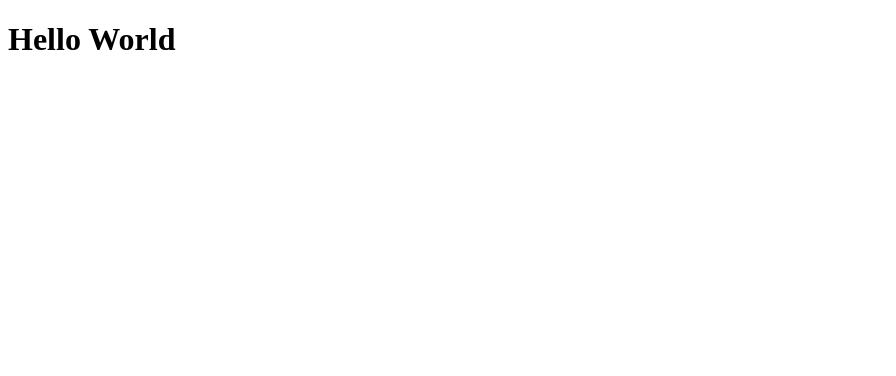
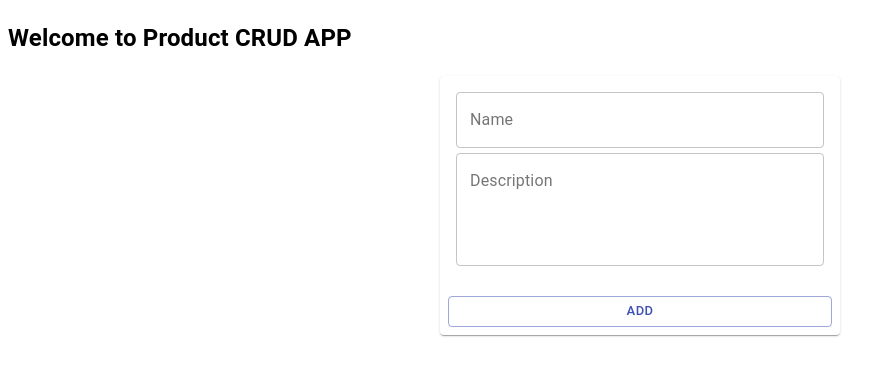
Before and after one commit to m-ata/docker-practise, a React app in the folder product-crud-frontend/: page / in a window 1280 px wide. Shown: the top 376 px of the page, without its empty margins (0-896 px from the left). Built offline with nearby package versions, Linux system fonts and the light colour scheme.

Commit message:
added simple product form

```diff
--- a/product-crud-frontend/package.json
+++ b/product-crud-frontend/package.json
@@ -23,6 +23,7 @@
   },
   "homepage": "https://github.com/m-ata/docker-practise#readme",
   "dependencies": {
+    "@material-ui/core": "^4.11.3",
     "react": "^17.0.2",
     "react-dom": "^17.0.2"
   },
--- /dev/null
+++ b/product-crud-frontend/src/App.tsx
@@ -0,0 +1,16 @@
+import * as React from 'react';
+import AddProduct from './components/AddProduct';
+import { Typography } from '@material-ui/core';
+
+const App = () => {
+
+    return (
+        <Typography component={'div'} >
+            <h2>
+                Welcome to Product CRUD APP
+            </h2>
+            <AddProduct />
+        </Typography>
+    )
+}
+export default App;
--- /dev/null
+++ b/product-crud-frontend/src/components/AddProduct.tsx
@@ -0,0 +1,61 @@
+import * as React from 'react';
+import { Grid, Card, Typography, Button, CardActions, CardContent, TextField } from '@material-ui/core';
+import { makeStyles } from '@material-ui/core/styles';
+
+const useStyles = makeStyles({
+    root: {
+      width: 400,
+    },
+  });
+
+const AddProduct = () => {
+
+    const classes = useStyles();
+    const [localState, setLocalState] = React.useState({
+        name: '',
+        description: ''
+    });
+
+    const { name, description } = localState;
+
+    const onSubmit = () => {
+        console.log(localState);
+    }
+
+    return (
+        <Grid container justify={'center'}>
+            <Grid item>
+            <Card className={classes.root}>
+            <CardContent>
+                <Typography component={'div'}  color="textSecondary" gutterBottom>
+                    <TextField
+                        onChange={(e) => setLocalState(prev => ({...prev, name: e.target.value}))}
+                        value={name}
+                        fullWidth
+                        id="name"
+                        label="Name"
+                        variant="outlined"
+                    />
+                </Typography>
+                <Typography component={'div'} color="textSecondary" gutterBottom>
+                    <TextField
+                        onChange={(e) => setLocalState(prev => ({...prev, description: e.target.value}))}
+                        value={description}
+                        fullWidth
+                        multiline
+                        rows={4}
+                        id="description"
+                        label="Description"
+                        variant="outlined"
+                    />
+                </Typography>
+            </CardContent>
+            <CardActions>
+                <Button onClick={onSubmit} fullWidth size="small" color={'primary'} variant={'outlined'}>Add</Button>
+            </CardActions>
+        </Card>
+            </Grid>
+        </Grid>
+    )
+}
+export default AddProduct;
--- a/product-crud-frontend/src/index.tsx
+++ b/product-crud-frontend/src/index.tsx
@@ -1,4 +1,6 @@
 import * as React from 'react';
 import { render } from 'react-dom';
 
-render(<h1>Hello World</h1>, document.getElementById('root'));
+import App from './App';
+
+render(<App />, document.getElementById('root'));
```
Also changed, not shown: 1 other file (tests, documents, lock files or other folders).
